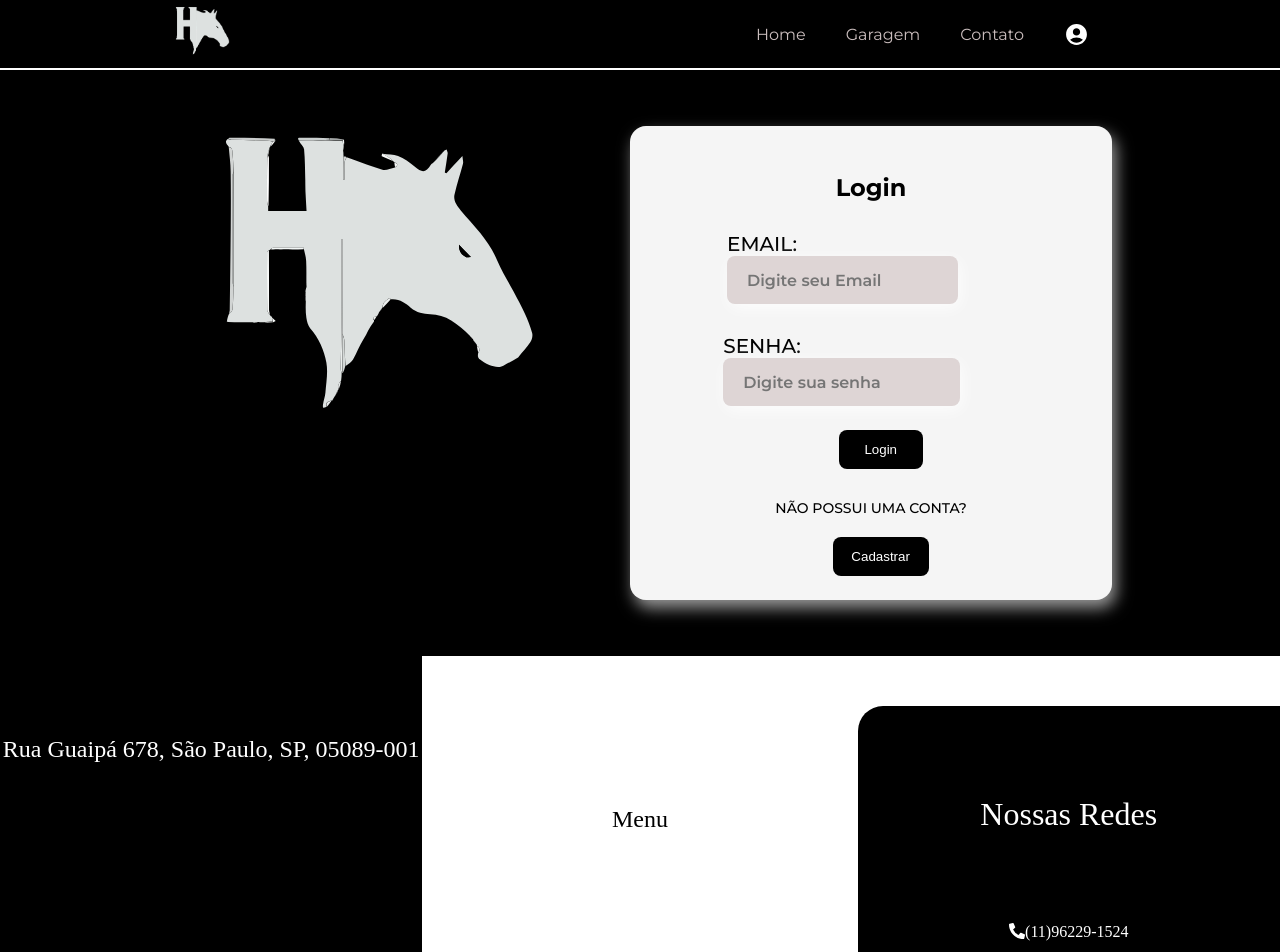
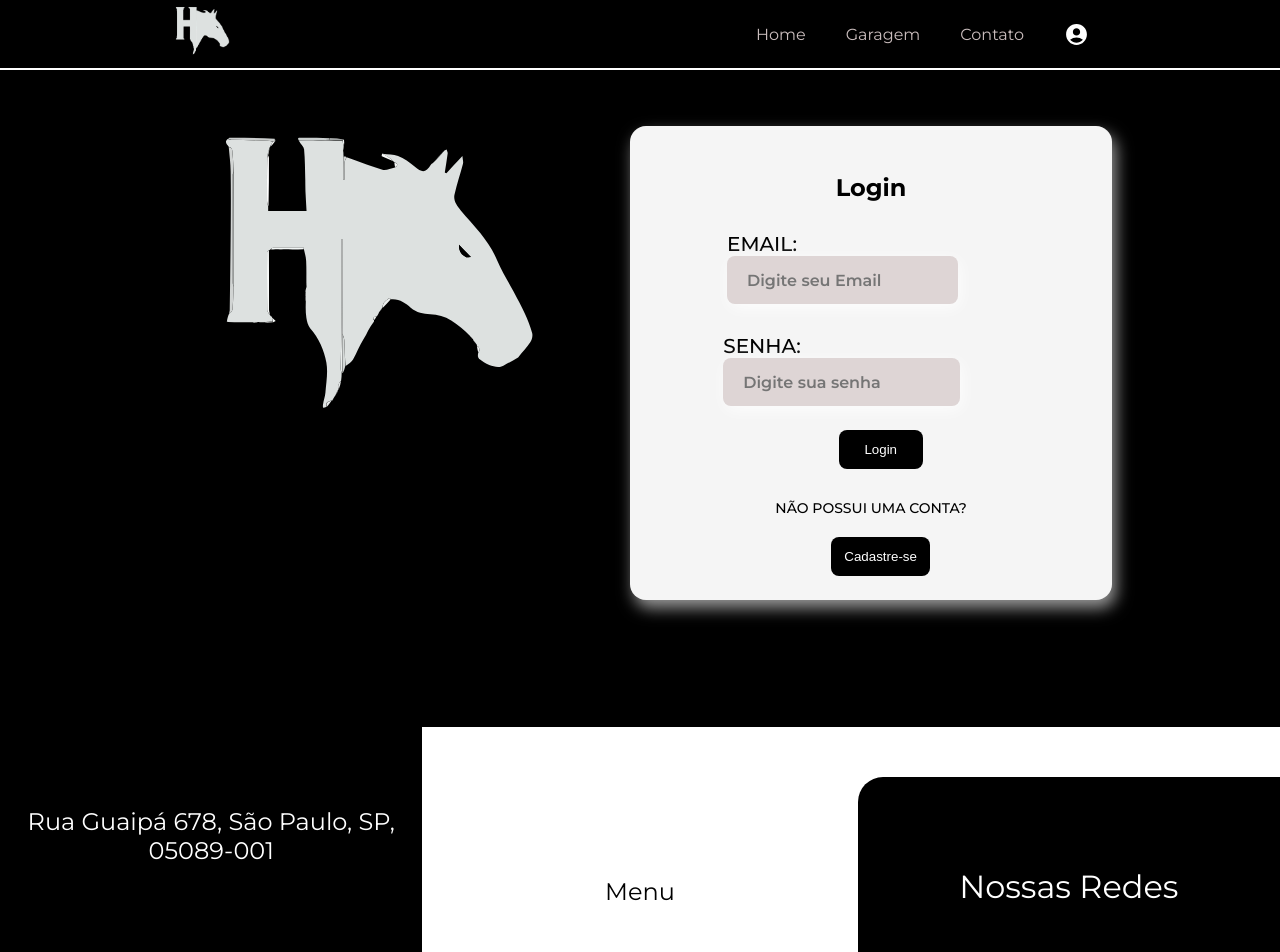
Before and after one commit to lucasma1a/HoistenerTCC, a React (Vite) app: page /login in a window 1280 px wide. Shown: the top 952 px of the page. Built offline with nearby package versions, Linux system fonts and the light colour scheme; no server answers.

Commit message:
refatoração de códigos

```diff
--- a/src/components/AlterarForm/AlterarForm.jsx
+++ b/src/components/AlterarForm/AlterarForm.jsx
@@ -83,6 +83,7 @@
             type="password"
             placeholder='Digite sua senha...'
             onChange={(e) => setOldPassword(e.target.value)}
+            required
           />
         </label>
 
@@ -91,8 +92,9 @@
           <input
             type="password"
             placeholder='Digite a nova senha...'
-            name="password" // Adicione esta linha
+            name="password"
             onChange={handlePasswordChange}
+            required
           />
         </label>
 
--- a/src/components/AlterarForm/AlterarForm.module.css
+++ b/src/components/AlterarForm/AlterarForm.module.css
@@ -12,9 +12,10 @@
 }
 
 .container form{
+    margin-top: 2%;
     display: flex;
     flex-direction: column;
-    width: 85%;
+    width: 40%;
     gap: 20px;
 }
 
@@ -24,7 +25,7 @@
 }
 
 .container form label input{
-    width: 80%;
+    width: 100%;
     height: 6vh;
     color: black;
     font-family: "Montserrat", sans-serif;
--- a/src/components/UserLogado/UserLogado.jsx
+++ b/src/components/UserLogado/UserLogado.jsx
@@ -1,4 +1,4 @@
-import React, { useContext, useEffect } from 'react';
+import React, { useContext } from 'react';
 import { Link, useParams } from 'react-router-dom';
 import AppContext from '../../context/AppContext';
 import style from './UserLogado.module.css';
@@ -7,11 +7,6 @@
   const { id } = useParams()
   const { reserva } = useContext(AppContext);
   console.log(reserva);
-
-  useEffect(() => {
-    fetch('http://localhost:4000/users')
-
-  })
 
   const handleLogout = () => {
     sessionStorage.removeItem('id');
@@ -45,8 +40,8 @@
           <button>Alterar senha</button>
         </Link>
 
-       <Link>
-          <button>Alterar E-mail</button>
+       <Link to={`/alterardados/${loggedUser._id}`}>
+          <button>Alterar dados da conta</button>
        </Link>
         <button onClick={handleLogout}>Sair</button>
       </div>
--- a/src/css/reset.css
+++ b/src/css/reset.css
@@ -0,0 +1,43 @@
+html, body, div, span, applet, object, iframe,
+h1, h2, h3, h4, h5, h6, p, blockquote, pre,
+a, abbr, acronym, address, big, cite, code,
+del, dfn, em, img, ins, kbd, q, s, samp,
+small, strike, strong, sub, sup, tt, var,
+b, u, i, center,
+dl, dt, dd, ol, ul, li,
+fieldset, form, label, legend,
+table, caption, tbody, tfoot, thead, tr, th, td,
+article, aside, canvas, details, embed,
+figure, figcaption, footer, header, hgroup,
+menu, nav, output, ruby, section, summary,
+time, mark, audio, video {
+	margin: 0;
+	padding: 0;
+	border: 0;
+	font-size: 100%;
+	font: inherit;
+	vertical-align: baseline;
+}
+/* HTML5 display-role reset for older browsers */
+article, aside, details, figcaption, figure,
+footer, header, hgroup, menu, nav, section {
+	display: block;
+}
+body {
+	line-height: 1;
+}
+ol, ul {
+	list-style: none;
+}
+blockquote, q {
+	quotes: none;
+}
+blockquote:before, blockquote:after,
+q:before, q:after {
+	content: '';
+	content: none;
+}
+table {
+	border-collapse: collapse;
+	border-spacing: 0;
+}
--- a/src/css/style.css
+++ b/src/css/style.css
@@ -178,6 +178,7 @@
     background-color: black;
     color: white;
     padding: 2rem 2rem;
+    padding-bottom: 8%;
   }
 .login p {
     margin-top: 30px;
@@ -334,6 +335,9 @@
 
 /*FOOTER*/
 
+.footer{
+    font-family: 'Montserrat', sans-serif;
+}
 
 .footer-container{
     display: flex;
@@ -362,7 +366,6 @@
     text-decoration: none;
     flex-direction: column;
     margin-top: 80px;
-    font-family: 'Times New Roman', Times, serif;
     font-size: 1.5rem;
 }
 
@@ -375,7 +378,6 @@
     text-decoration: none;
     flex-direction: column;
     margin-top: 40px;
-    font-family: 'Times New Roman', Times, serif;
 }
 .footer-container-1-info2{
     display: flex;
@@ -404,7 +406,6 @@
     justify-content: center;
     display: flex;
     margin-top: 150px;
-    font-family: 'Times New Roman', Times, serif;
     font-size: 1.5rem;
     color: black;
     text-decoration: none;
@@ -430,7 +431,6 @@
     justify-content: center;
     display: flex;
     margin-top: 90px;
-    font-family: 'Times New Roman', Times, serif;
 }
 
 .footer-container-3-info1{
@@ -440,7 +440,6 @@
     display: flex;
     margin-top: 90px;
     font-size: 2.0rem;
-    font-family: 'Times New Roman', Times, serif;
 }
 
 .lista-carros{
@@ -479,45 +478,6 @@
     width: 15%;
     cursor: pointer;
 }
-
-
-table {
-    width: 100%;
-    border-collapse: collapse;
-    margin-top: 2%;
-    font-size: 18px;
-    text-align: left;
-    height: auto;
-  }
-
-  table thead {
-    background-color: blue;
-    color: #ffffff;
-  }
-
-  table thead th {
-    padding: 12px 15px;
-  }
-
-  table tbody tr {
-    border-bottom: 1px solid #dddddd;
-  }
-
-  table tbody td {
-    padding: 12px 15px;
-  }
-
-  table tbody td a, table tbody td button {
-    color: #009879;
-    text-decoration: none;
-    border: none;
-    background: none;
-    cursor: pointer;
-  }
-
-  table tbody td a:hover, table tbody td button:hover {
-    color: #006f5d;
-  }
 
 .form{
     width: 50%;
--- a/src/routes/Login/Login.jsx
+++ b/src/routes/Login/Login.jsx
@@ -118,7 +118,7 @@
           <div className={style.cadastro}>
             <p style={{ fontSize: 14 }}>Não possui uma conta?</p>
             <Link to="/cadastro" className={style.linkCadastro}>
-              <button>Cadastrar</button>
+              <button>Cadastre-se</button>
             </Link>
           </div>
         </form>
--- a/src/routes/Login/Login.module.css
+++ b/src/routes/Login/Login.module.css
@@ -87,6 +87,6 @@
     color: white;
     padding: 12px;
     border-radius: 8px;
-    width: 50%;
+    width: 52%;
     margin-left: 10%;
 }
```
Also changed, not shown: src/css/FormLogin.module.css (added).
